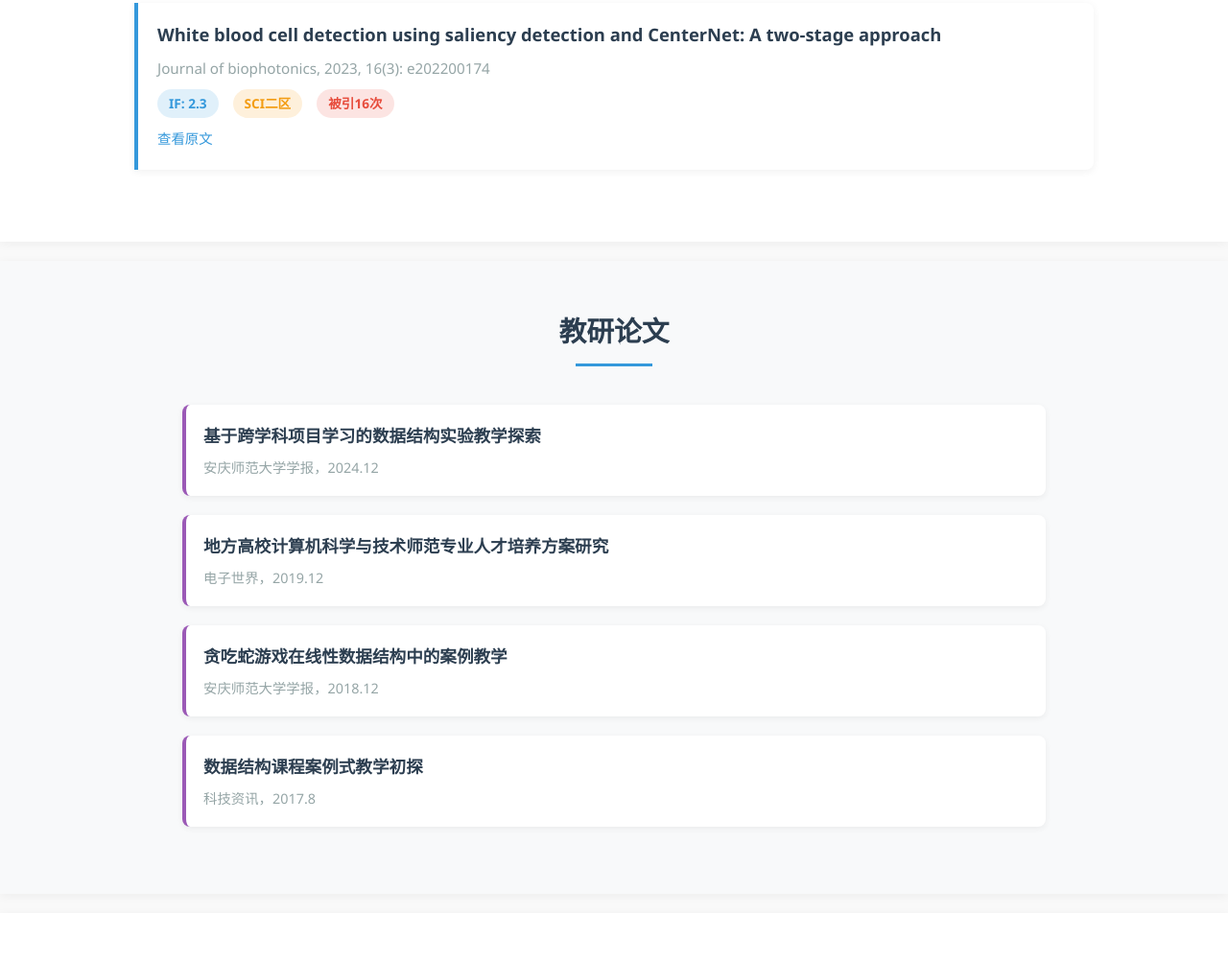
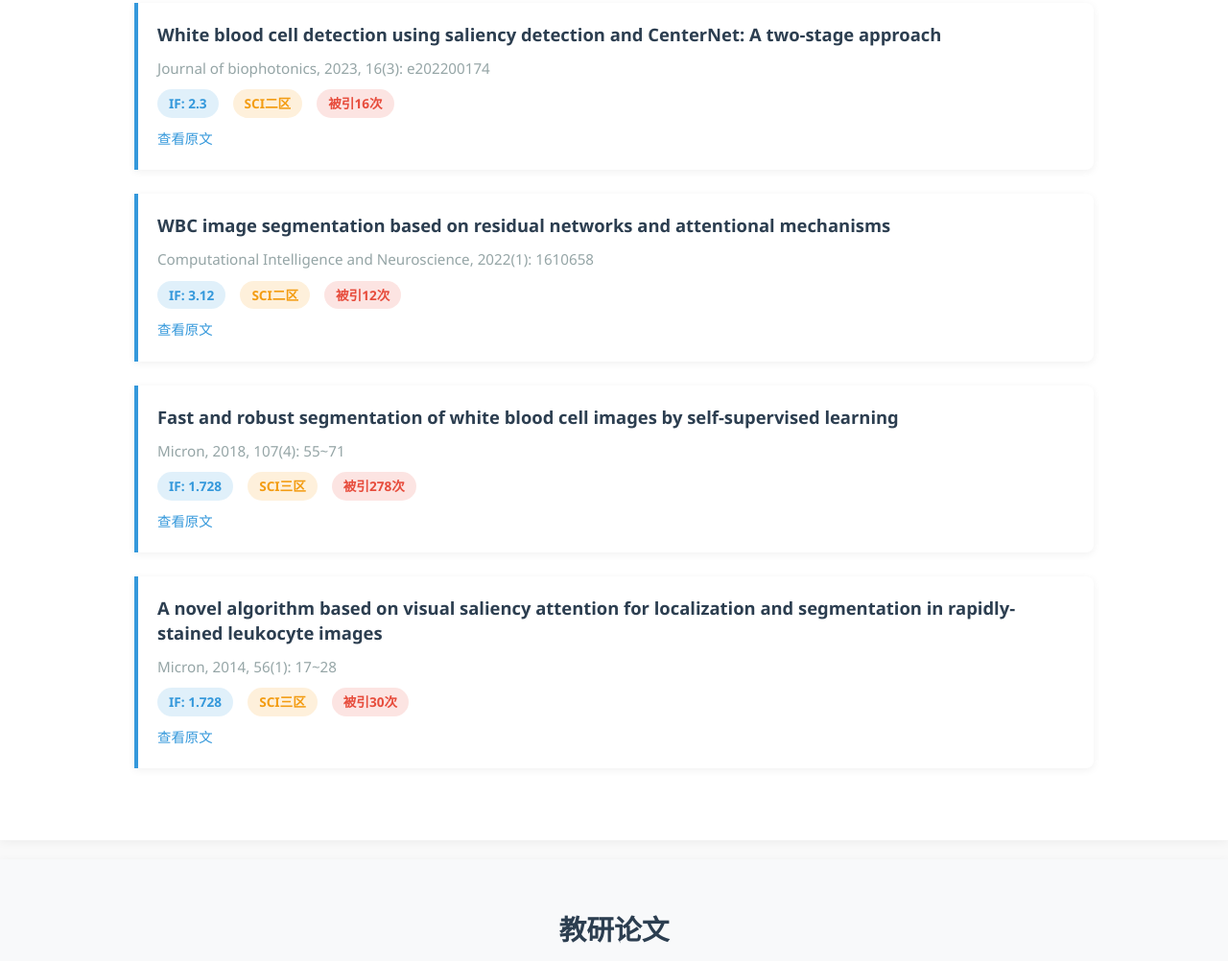
Before and after one commit to zxaoyou/zxaoyou.github.io, a plain HTML site: page index.html in a window 1280 px wide. Shown: the part 1797-2799 px from the top of the page at 96% size. Drawn offline with Linux system fonts and the light colour scheme.

Commit message:
Update index.html

```diff
--- a/index.html
+++ b/index.html
@@ -590,6 +590,40 @@
                     </div>
                     <a href="https://doi.org/10.1002/jbio.202200174" class="publication-link" target="_blank">查看原文</a>
                 </div>
+
+                <div class="publication-item">
+                    <h3>WBC image segmentation based on residual networks and attentional mechanisms</h3>
+                    <div class="publication-meta">Computational Intelligence and Neuroscience, 2022(1): 1610658</div>
+                    <div class="publication-highlights">
+                        <span class="highlight if">IF: 3.12</span>
+                        <span class="highlight zone">SCI二区</span>
+                        <span class="highlight citations">被引12次</span>
+                    </div>
+                    <a href="https://doi.org/10.1155/2022/1610658" class="publication-link" target="_blank">查看原文</a>
+                </div>
+
+                <div class="publication-item">
+                    <h3>Fast and robust segmentation of white blood cell images by self-supervised learning</h3>
+                    <div class="publication-meta">Micron, 2018, 107(4): 55~71</div>
+                    <div class="publication-highlights">
+                        <span class="highlight if">IF: 1.728</span>
+                        <span class="highlight zone">SCI三区</span>
+                        <span class="highlight citations">被引278次</span>
+                    </div>
+                    <a href="https://doi.org/10.1155/2022/1610658" class="publication-link" target="_blank">查看原文</a>
+                </div>
+
+                <div class="publication-item">
+                    <h3>A novel algorithm based on visual saliency attention for localization and segmentation in rapidly-stained leukocyte images</h3>
+                    <div class="publication-meta">Micron, 2014, 56(1): 17~28</div>
+                    <div class="publication-highlights">
+                        <span class="highlight if">IF: 1.728</span>
+                        <span class="highlight zone">SCI三区</span>
+                        <span class="highlight citations">被引30次</span>
+                    </div>
+                    <a href="https://doi.org/10.1155/2022/1610658" class="publication-link" target="_blank">查看原文</a>
+                </div>
+
             </div>
         </div>
     </section>
```
